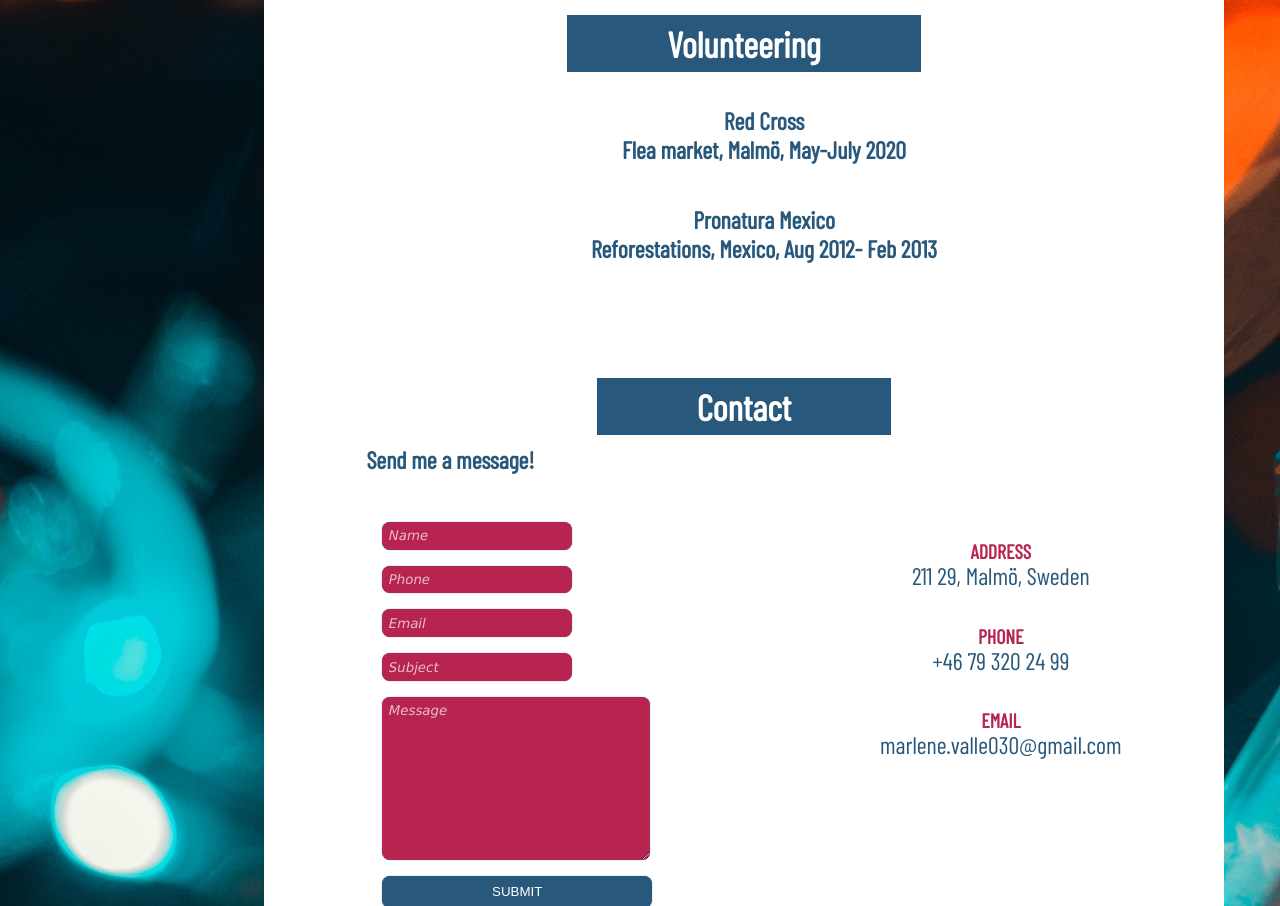
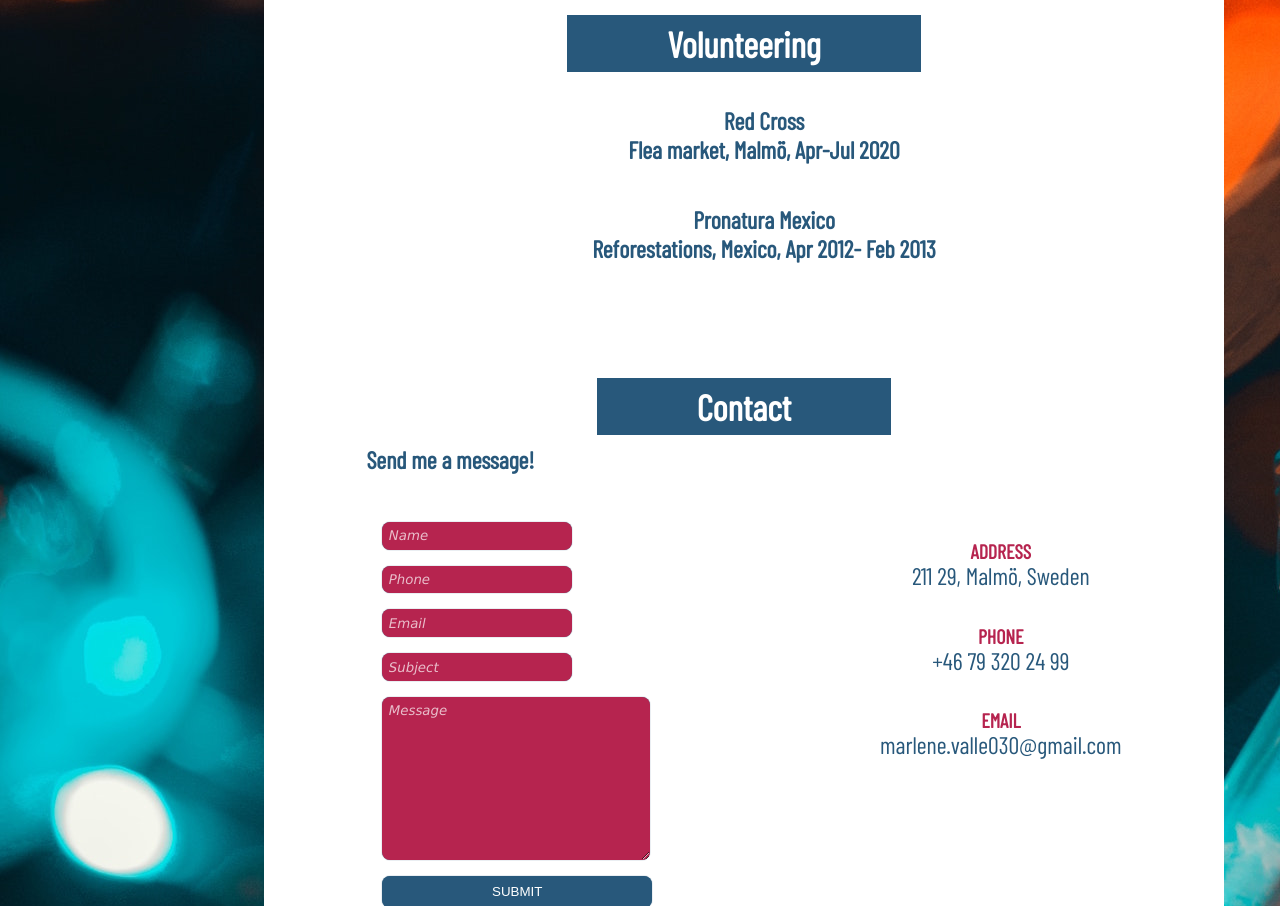
Before and after one commit to MarleneValle/Pages, a plain HTML site: page index.html in a window 1280 px wide. Shown: the part 5372-6278 px from the top of the page. Drawn offline with nearby package versions, Linux system fonts and the light colour scheme; a web font is replaced by a local one.

Commit message:
Update index.html

```diff
--- a/index.html
+++ b/index.html
@@ -264,10 +264,10 @@
             <h2 class="fancy-mov">Volunteering</h2>
             <br>
             <ul style="text-align: center;">
-                <h4 class="fancy-mov" id="">Red Cross <br> Flea market, Malmö, May-July 2020</h4>
+                <h4 class="fancy-mov" id="">Red Cross <br> Flea market, Malmö, Apr-Jul 2020</h4>
                 <br>
                 <br>
-                <h4 class="fancy-mov" id="">Pronatura Mexico <br> Reforestations, Mexico, Aug 2012- Feb 2013</h4>
+                <h4 class="fancy-mov" id="">Pronatura Mexico <br> Reforestations, Mexico, Apr 2012- Feb 2013</h4>
             </ul>
         </div>
     </span>
```
